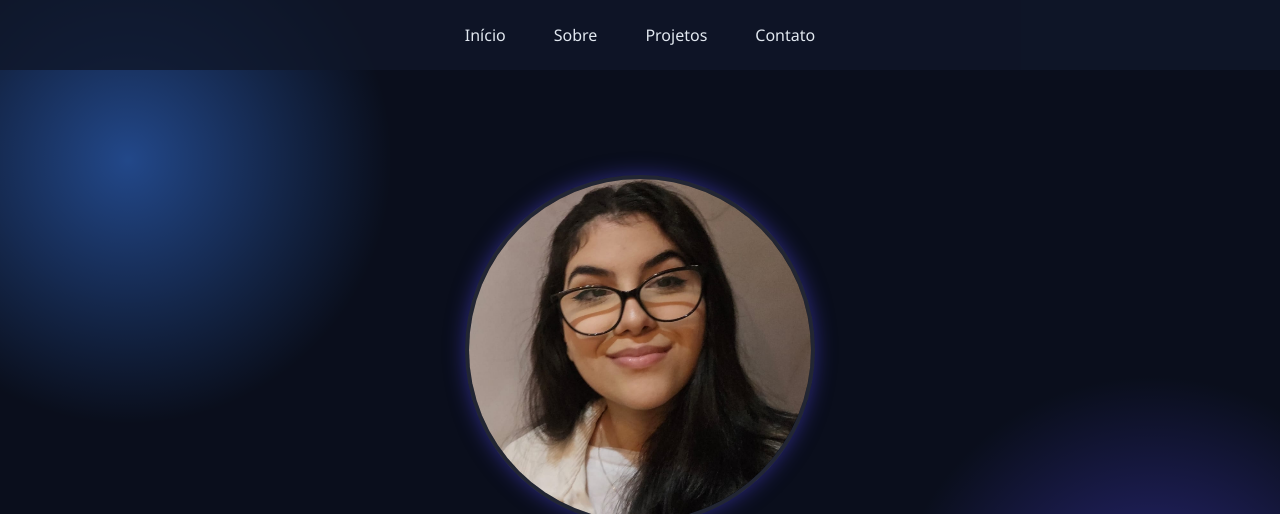
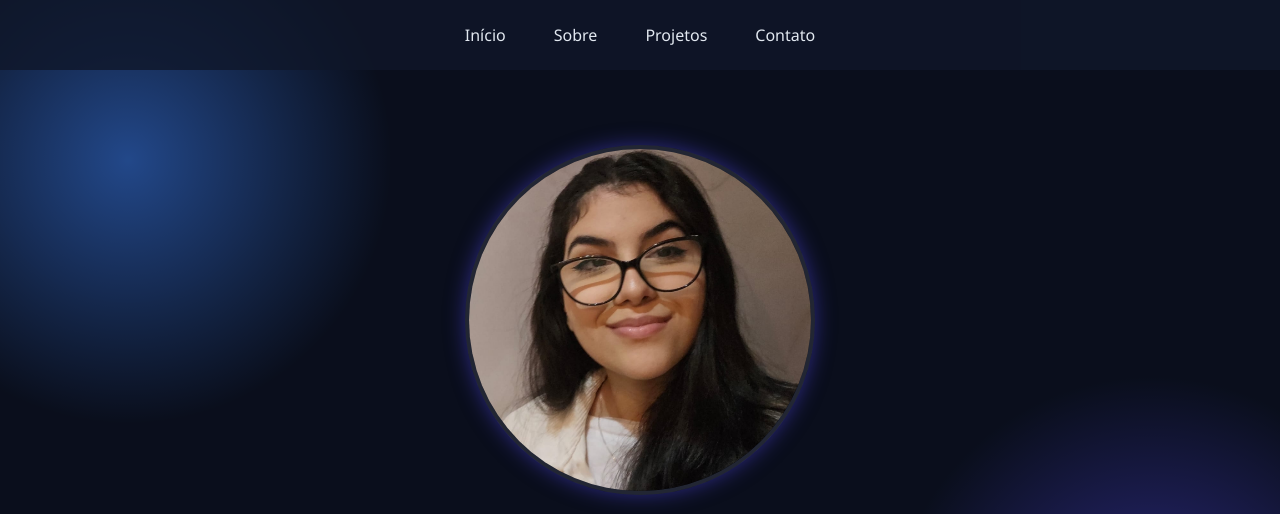
Before and after one commit to liviavieiramendes/portifolio, a plain HTML site: page index.html in a window 1280 px wide. Shown: the top 514 px of the page. Drawn offline with Linux system fonts and the light colour scheme.

Commit message:
Update styles.css

```diff
--- a/styles.css
+++ b/styles.css
@@ -71,7 +71,7 @@ body{
     flex-direction: column;
     align-items: center;
     text-align: center;
-    padding-top: 175px;
+    padding-top: 145px;
 }
 
 .foto-perfil{
```
